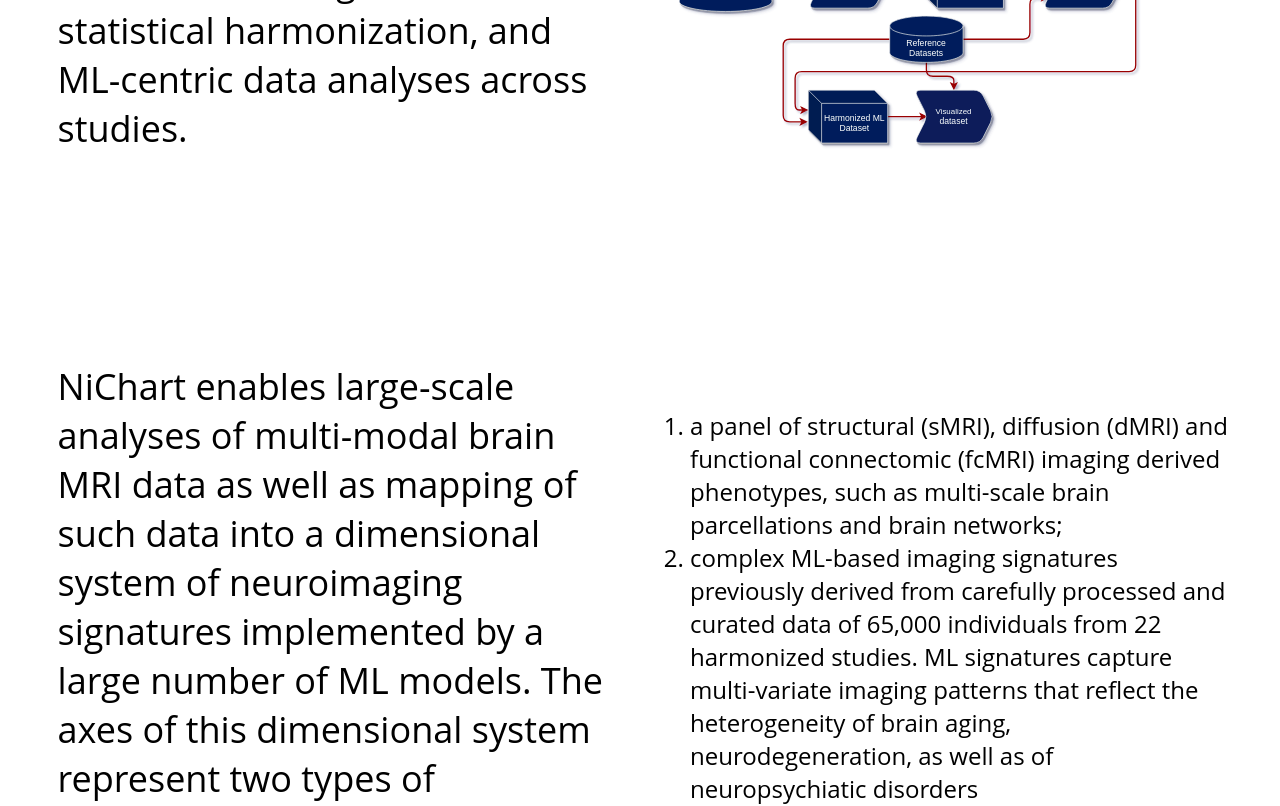
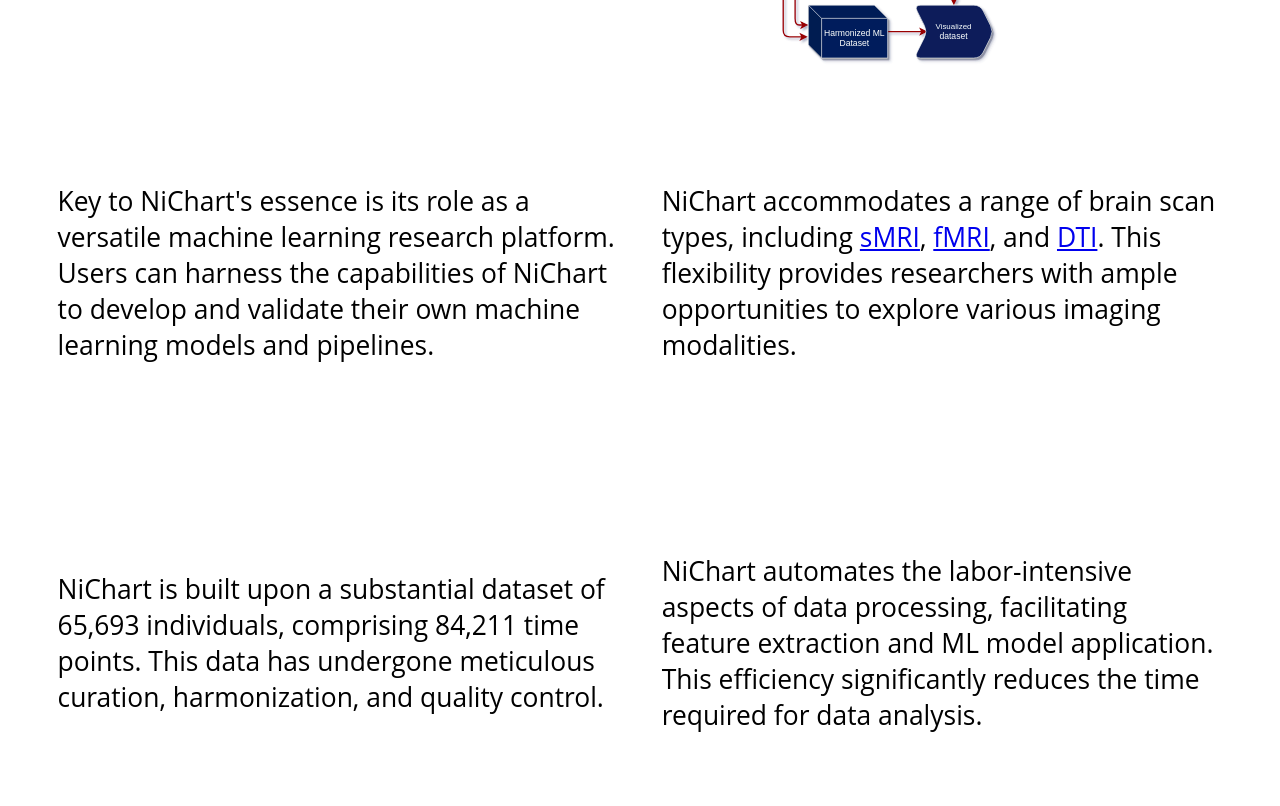
Before and after one commit to CBICA/NiChart_Website, a Next.js app: page /about in a window 1280 px wide. Shown: the part 680-1486 px from the top of the page. Built offline with nearby package versions, Linux system fonts and the light colour scheme.

Commit message:
Linked <p> from about to Image Processing Components

```diff
--- a/pages/about.js
+++ b/pages/about.js
@@ -22,16 +22,30 @@
                   <img src="/images/About/about_banner_picture_2.jpg" alt="NiChart Logo - Image by Gerd Altmann from Pixabay"/>
               </div>
               <div className={styles.aboutMainContent}>
+                  {/* General overview */}
                   <p>NiChart is an ecosystem of software components enabling constructive integration, statistical harmonization, and ML-centric data analyses across studies. </p>
                   <img src="/images/About/NiChart_overview_diagram.svg"  style={{ paddingLeft: '5%', paddingRight: '5%', maxWidth: '80%', height: 'auto' }} alt="Overview Diagram"/>
-                  <p>NiChart enables large-scale analyses of multi-modal brain MRI data as well as mapping of such data into a dimensional system of neuroimaging signatures implemented by a large number of ML models. The axes of this dimensional system represent two types of information:</p>
-                  <ol>
-                  <li>a panel of structural (sMRI), diffusion (dMRI) and functional connectomic (fcMRI) imaging derived phenotypes, such as multi-scale brain parcellations and brain networks;</li>
-                  <li>complex ML-based imaging signatures previously derived from carefully processed and curated data of 65,000 individuals from 22 harmonized studies. ML signatures capture multi-variate imaging patterns that reflect the heterogeneity of brain aging, neurodegeneration, as well as of neuropsychiatic disorders</li>
-                  </ol>
-                  <p>Using our software toolboxes researchers will be able to map new data into NiChart, ML models trained in NiChart, compare their data with NiChart-based normative ranges, and jointly evaluate their results vis-a-vis those of other studies. </p>
-                  <p>Users will also be able to contribute their own ML models back to NiChart, thereby contributing to a dynamically growing community using ML neuroimaging models.</p>
-                  <p>Software deployment accommodates different case scenarios, providing python installation packages through PIP, reproducible Docker and Singularity containers and a web application on AWS.</p>
+
+                  {/* Model training capability emphasis */}
+                  <p>Key to NiChart's essence is its role as a versatile machine learning research platform. Users can harness the capabilities of NiChart to develop and validate their own machine learning models and pipelines.</p>
+                  {/* <img src="/images/About/NiChart_overview_diagram.svg"  style={{ paddingLeft: '5%', paddingRight: '5%', maxWidth: '80%', height: 'auto' }} alt="Overview Diagram"/> */}
+
+                  {/* Different modalities */}
+                  <p>
+                    NiChart accommodates a range of brain scan types, including{" "}
+                    <a href="/documentation/#sMRI">sMRI</a>,{" "}
+                    <a href="/documentation/#fMRI">fMRI</a>, and{" "}
+                    <a href="/documentation/#DTI">DTI</a>. This flexibility provides researchers with ample opportunities to explore various imaging modalities.
+                  </p>
+                  {/* <img src="/images/About/NiChart_overview_diagram.svg"  style={{ paddingLeft: '5%', paddingRight: '5%', maxWidth: '80%', height: 'auto' }} alt="Overview Diagram"/> */}
+
+                  {/* Reference data */}
+                  <p>NiChart is built upon a substantial dataset of 65,693 individuals, comprising 84,211 time points. This data has undergone meticulous curation, harmonization, and quality control.</p>
+                  {/* <img src="/images/About/NiChart_overview_diagram.svg"  style={{ paddingLeft: '5%', paddingRight: '5%', maxWidth: '80%', height: 'auto' }} alt="Overview Diagram"/> */}
+
+                  {/* Efficiency */}
+                  <p>NiChart automates the labor-intensive aspects of data processing, facilitating feature extraction and ML model application. This efficiency significantly reduces the time required for data analysis.</p>
+                  {/* <img src="/images/About/NiChart_overview_diagram.svg"  style={{ paddingLeft: '5%', paddingRight: '5%', maxWidth: '80%', height: 'auto' }} alt="Overview Diagram"/> */}
               </div>
           </div>
 
--- a/styles/About.module.css
+++ b/styles/About.module.css
@@ -50,7 +50,7 @@
   padding-bottom: 10%;
   padding-left: 2%;
   padding-right: 2%;
-  font-size: 150%;
+  font-size: 110%;
 }
 
 .aboutMainContent img {
```
Also changed, not shown: components/Documentation/Sidebar.js (+3 -6 lines), public/content/Documentation/DTI.md (renamed from public/content/Documentation/dMRI.md).
